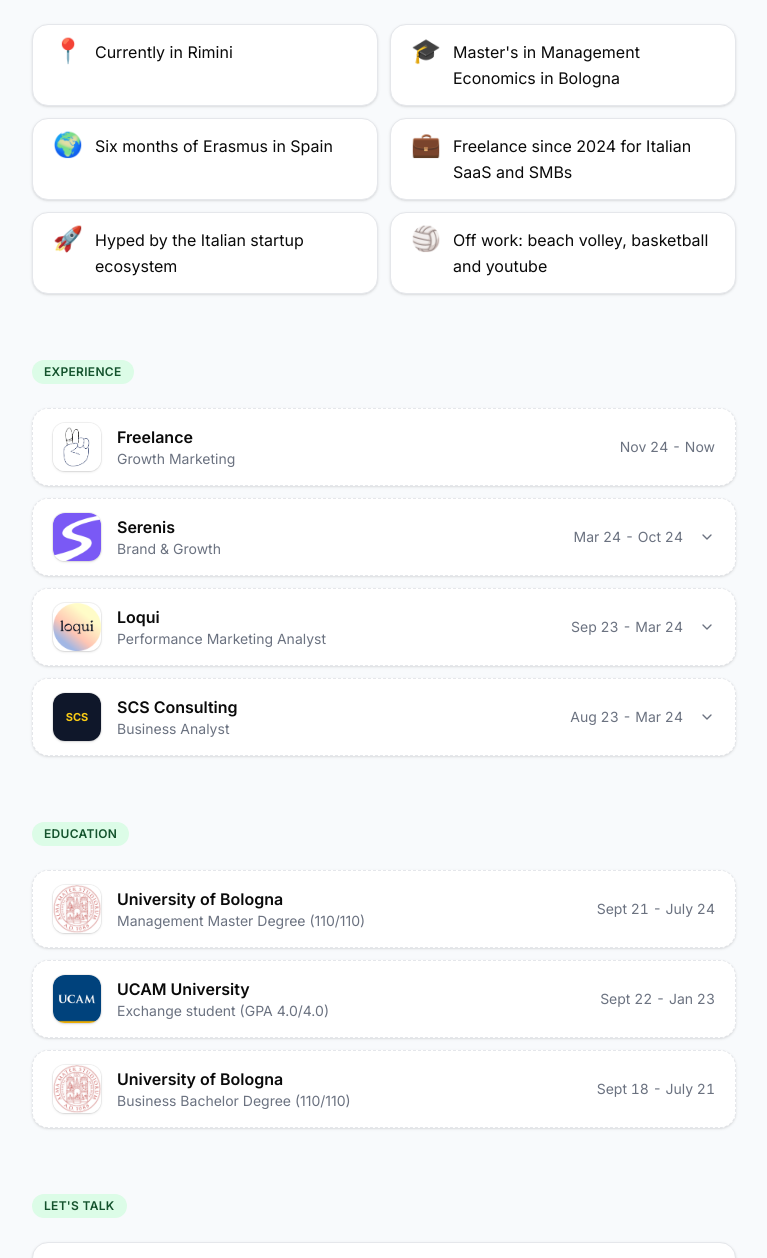
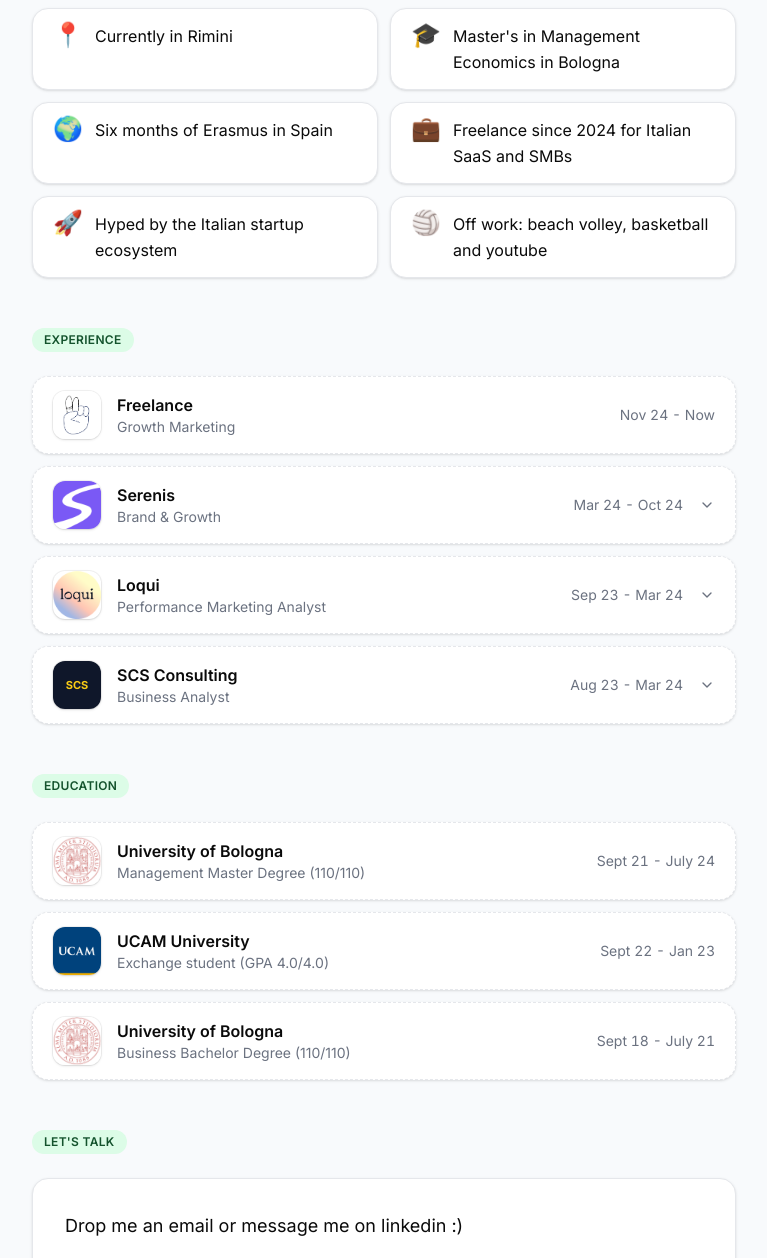
Before and after one commit to Rigos99/andrearighini.com, an Astro site: page /en in a window 1280 px wide. Shown: the part 645-1903 px from the top of the page, without its empty margins (256-1023 px from the left). Built offline with nearby package versions, Linux system fonts and the light colour scheme; Astro itself is replaced by a stand-in of ours.

Commit message:
spacing: tighten section gaps (mb-16 -> mb-12) and footer top (mt-20 -> mt-14)

```diff
--- a/src/components/About.astro
+++ b/src/components/About.astro
@@ -9,7 +9,7 @@ interface Props {
 const { t } = Astro.props;
 ---
 
-<section class="mb-16">
+<section class="mb-12">
   <SectionLabel id="about" text={t.about.title} />
   <ul class="grid grid-cols-1 gap-3 sm:grid-cols-2">
     {
--- a/src/components/Contact.astro
+++ b/src/components/Contact.astro
@@ -9,7 +9,7 @@ interface Props {
 const { t } = Astro.props;
 ---
 
-<section class="mb-16">
+<section class="mb-12">
   <SectionLabel id="contact" text={t.contact.title} />
   <div
     class="rounded-2xl border border-[var(--color-line)] bg-white p-6 shadow-sm sm:p-8"
--- a/src/components/Education.astro
+++ b/src/components/Education.astro
@@ -10,7 +10,7 @@ interface Props {
 const { t } = Astro.props;
 ---
 
-<section class="mb-16">
+<section class="mb-12">
   <SectionLabel id="education" text={t.education.title} />
   <ul class="space-y-3">
     {
--- a/src/components/Experience.astro
+++ b/src/components/Experience.astro
@@ -10,7 +10,7 @@ interface Props {
 const { t } = Astro.props;
 ---
 
-<section class="mb-16">
+<section class="mb-12">
   <SectionLabel id="work" text={t.work.title} />
   <ul class="space-y-3">
     {
--- a/src/components/Footer.astro
+++ b/src/components/Footer.astro
@@ -9,7 +9,7 @@ const { t } = Astro.props;
 const year = new Date().getFullYear();
 ---
 
-<footer class="mt-20 border-t border-[var(--color-line)] pt-6 text-xs text-[var(--color-muted)]">
+<footer class="mt-14 border-t border-[var(--color-line)] pt-6 text-xs text-[var(--color-muted)]">
   <div class="mb-4 flex justify-center">
     <a
       href="#top"
--- a/src/components/Hero.astro
+++ b/src/components/Hero.astro
@@ -21,7 +21,7 @@ const highlightClass =
     : 'font-semibold underline decoration-[var(--color-ink)] decoration-[3px] underline-offset-4';
 ---
 
-<section class="relative mb-16 overflow-hidden rounded-3xl border border-[var(--color-line)] bg-white p-6 shadow-sm sm:p-10">
+<section class="relative mb-12 overflow-hidden rounded-3xl border border-[var(--color-line)] bg-white p-6 shadow-sm sm:p-10">
   <!-- decorative dot grid + soft green blob -->
   <div class="dot-grid pointer-events-none absolute inset-0 opacity-40"></div>
   <div
```
